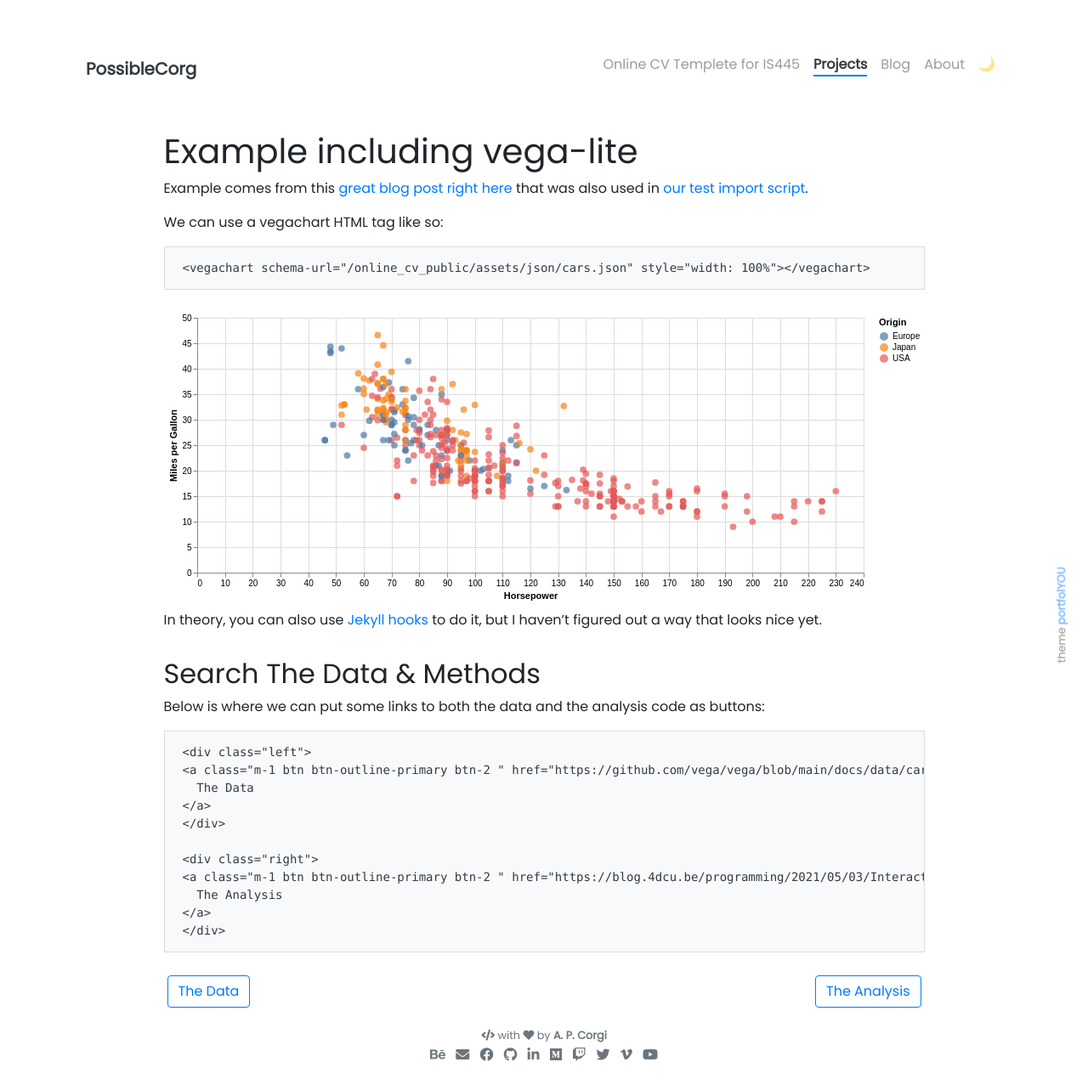
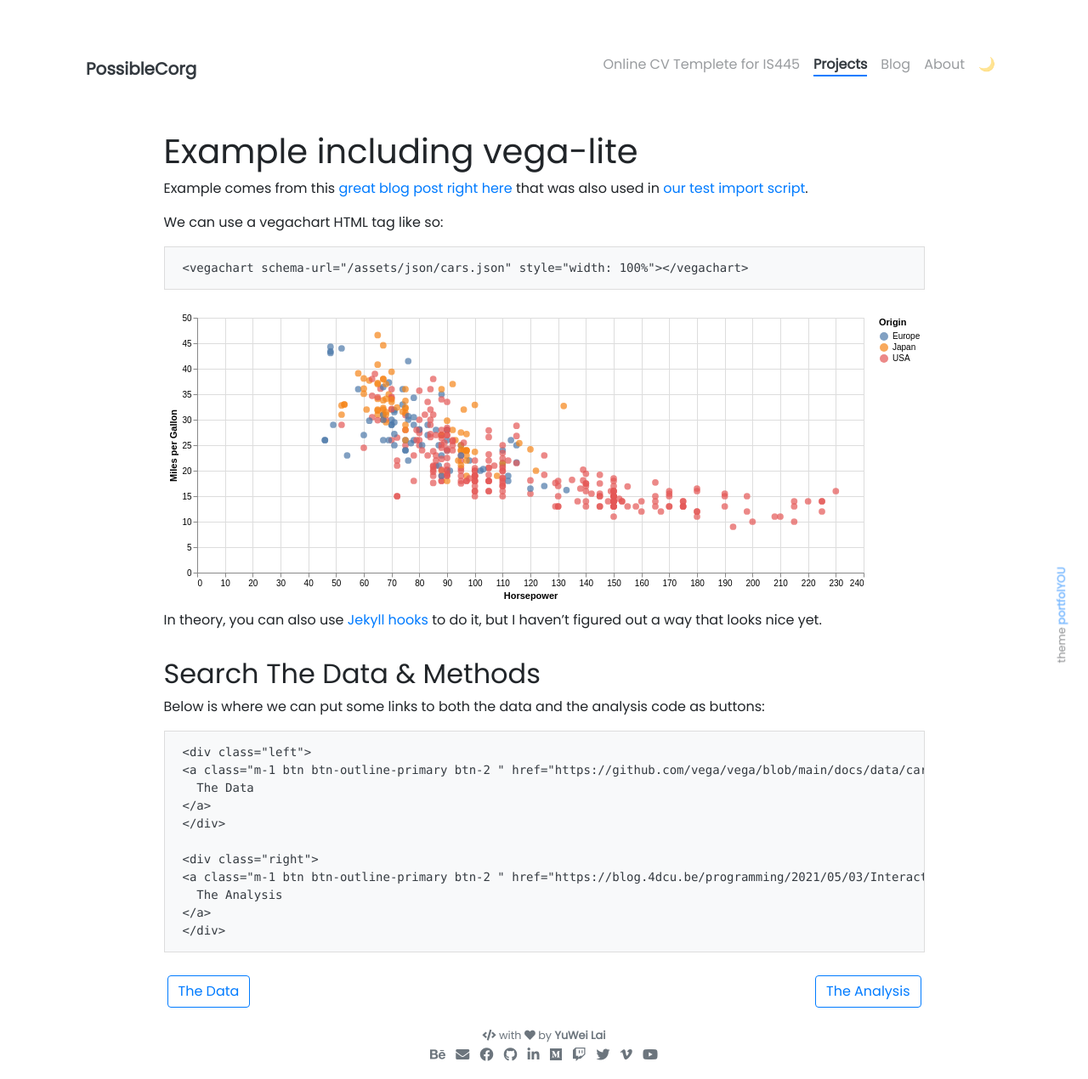
Before and after one commit to yuwei97910/yuwei.github.io, a Jekyll site: the page built from _projects/1_Vega_lite_project.md, in a window 1280 px wide. Shown: the whole page at 85% size. Built offline with Jekyll 4.4.1, drawn with Linux system fonts in a browser that asks for light colours; nearby versions of some CDN libraries; some of the changed lines change nothing that is shown.

Commit message:
update to mine

```diff
--- a/_config.yml
+++ b/_config.yml
@@ -8,9 +8,9 @@
 title               : PossibleCorg
 description         : >-
                       I may or may not be a corgi.
-baseurl             : "/online_cv_public"   # Change to empty quotes if you are hosting your site at <your-username>.github.io directly,
-#                                             otherwise will be hosted at <your-username>.github.io/{{base_url}}
-repository          : jnaiman               # Change to <your-username>/<your-username>.github.io (or remove it if you don't need remote projects)
+baseurl             : ""   # Change to empty quotes if you are hosting your site at <your-yuwei97910>.github.io directly,
+#                                             otherwise will be hosted at <your-yuwei97910>.github.io/{{base_url}}
+repository          : jnaiman               # Change to <your-yuwei97910>/<your-yuwei97910>.github.io (or remove it if you don't need remote projects)
 open_new_tab        : false                             # Opens external URLs in new tab (works for posts, projects and navbar only)
 
 
@@ -22,7 +22,7 @@
   - mini_magick
 
 ### To specify which port to host locally on -- use if you have multiple sites you want to host
-port: 4008
+# port: 4008
 
 ### Navbar Settings ###
 nav_exclude:                                            # The following paths are excluded from navbar
@@ -34,27 +34,27 @@
 
 ### Author Info ###
 author:
-  name              : A. P. Corgi
+  name              : YuWei Lai
   image             : https://dogtime.com/assets/uploads/gallery/pembroke-welsh-corgi-dog-breed-pictures/prance-8.jpg
-  behance           : your_username
-# dribbble          : your_username
-  email             : username@domain.com
-  facebook          : your_username
+  behance           : yuwei97910
+# dribbble          : yuwei97910
+  email             : yuwei97910@gmail.com
+  facebook          : yuwei97910
   github            : jnaiman # JPN
-# gitlab            : your_username
-# instagram         : your_username
-# kaggle            : your_username
-  linkedin          : your_username
-  medium            : your_username
-# soundcloud        : your_username
-# spotify           : your_username
+# gitlab            : yuwei97910
+# instagram         : yuwei97910
+# kaggle            : yuwei97910
+  linkedin          : yuwei97910
+  medium            : yuwei97910
+# soundcloud        : yuwei97910
+# spotify           : yuwei97910
 # stackoverflow     : your_user_id
-# tumblr            : your_username.tumblr.com
-  twitch            : your_username
-  twitter           : your_username
-  vimeo             : your_username
-  youtube           : your_channel_name
-# keybase           : your_username
+# tumblr            : yuwei97910.tumblr.com
+  twitch            : yuwei97910
+  twitter           : yuwei97910
+  vimeo             : yuwei97910
+  youtube           : yuwei97910
+# keybase           : yuwei97910
 
 
 ### Posts ###
@@ -72,7 +72,7 @@
 
 ### Disqus ###
 disqus:
-  shortname: your-short-name-disqus                     # Your website Shortname on disqus
+  shortname: YL                     # Your website Shortname on disqus
 
 
 ### Analytics ###
@@ -86,7 +86,7 @@
 # See https://www.buymeacoffee.com/
 buymeacoffee:
   enabled: false
-  username: your_username
+  username: yuwei97910
   color: "#007bff"
   message: "Thank you for visiting."                    # Message to be displayed aside from the button for a few seconds.
   description: "Support me on Buy me a coffee!"
```
Also changed, not shown: 13 other files.
